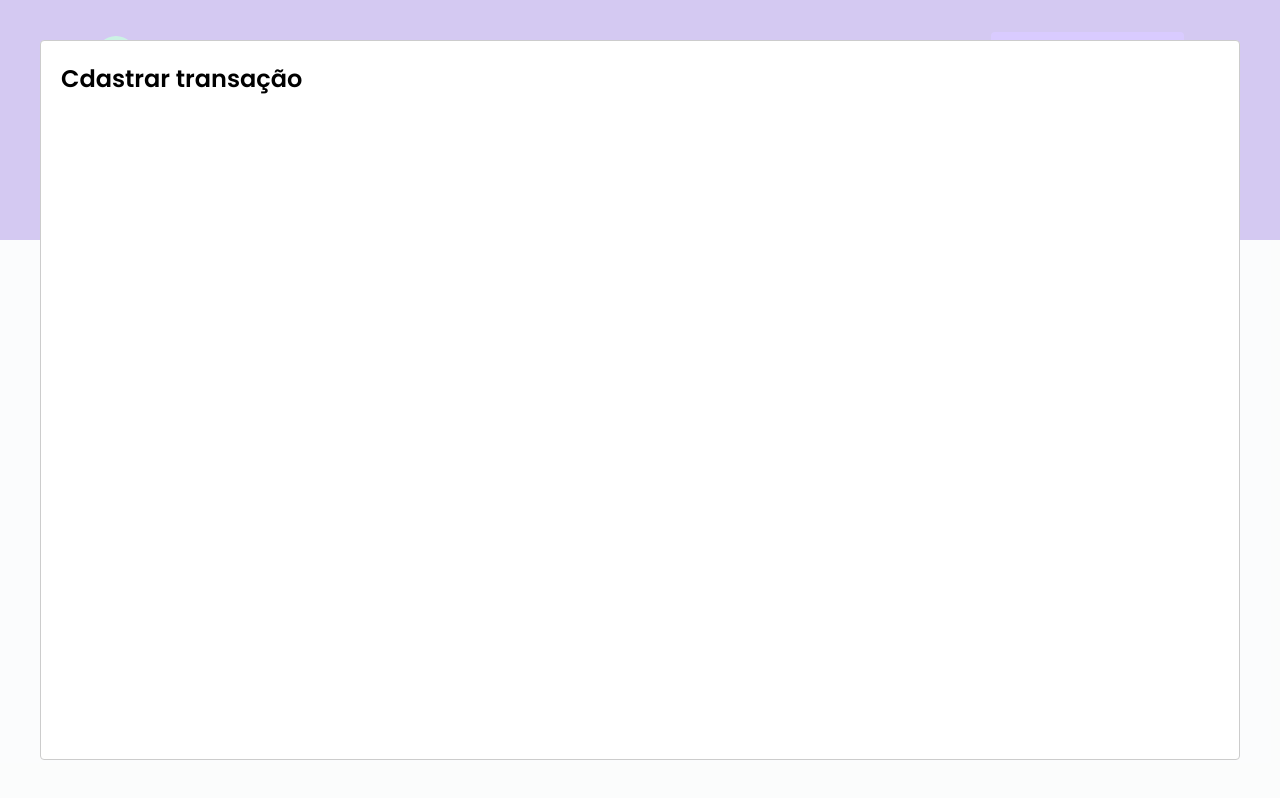
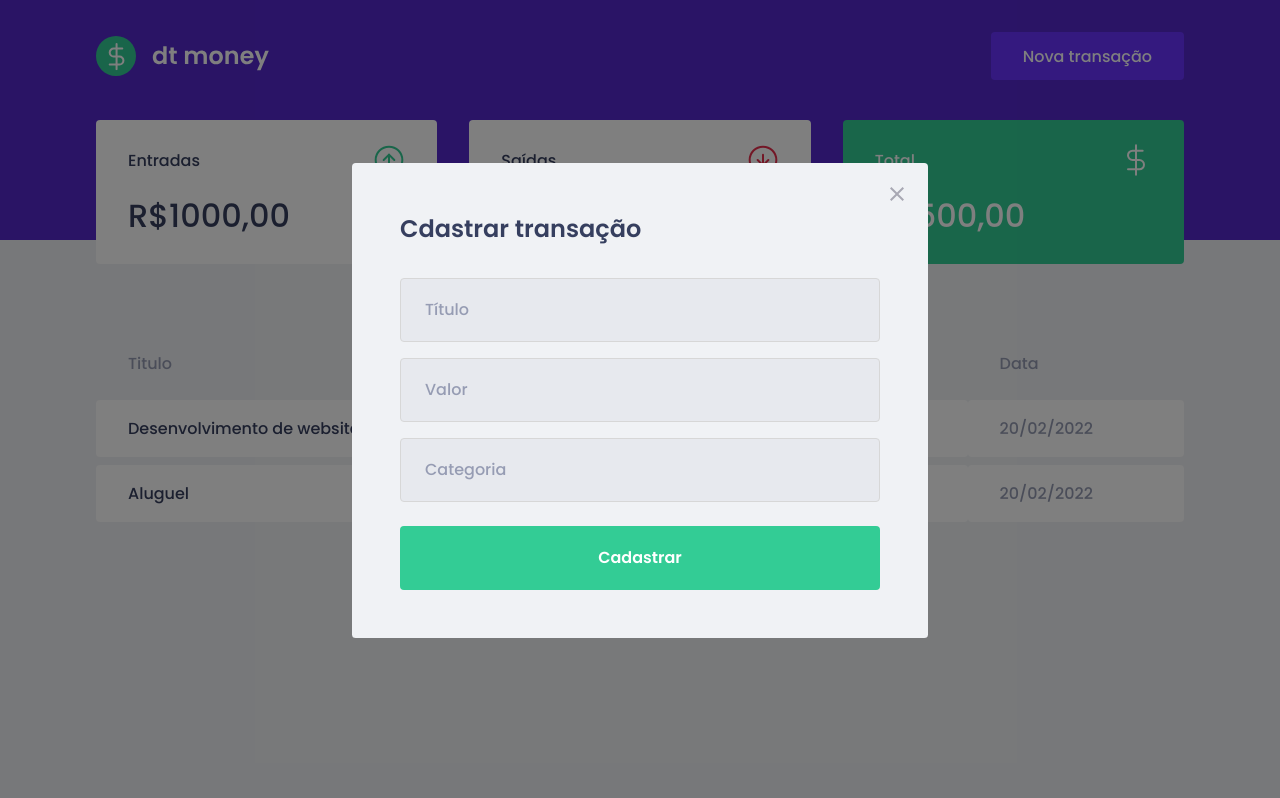
Before and after one commit to Ibsiany/ignite-react, a React (Create React App) app in the folder dtmoney/: page / in a window 1280 px wide. Both pictures are taken after a click on the button "Nova transação". Built offline with nearby package versions, Linux system fonts and the light colour scheme; no server answers; what miragejs would draw is missing.

Commit message:
estilizando modal

```diff
--- a/dtmoney/src/App.tsx
+++ b/dtmoney/src/App.tsx
@@ -1,10 +1,8 @@
 import { Header } from "./components/Header";
 import { Dashboard } from "./components/Dashboard";
 import { GlobalStyle } from "./styles/global"
-import Modal from 'react-modal';
 import { useState } from "react";
-
-Modal.setAppElement('#root')
+import { NewTransactionModal } from "./components/NewTransactionModal";
 
 export function App() {
   const [isNewTransactionModalOpen, setIsNewTransactionModalOpen] = useState(false);
@@ -21,14 +19,10 @@
     <>
       <Header onOpenNewTransactionModal={handleOpenNewTransactionModal}/>
       <Dashboard />
-
-      <Modal
-          isOpen={isNewTransactionModalOpen}
-          onRequestClose={handleCloseNewTransactionModal}
-      >
-        <h2>Cdastrar transação</h2>
-      </Modal>
-
+      <NewTransactionModal
+        isOpen={isNewTransactionModalOpen}
+        onRequestClose={handleCloseNewTransactionModal}
+      />
       <GlobalStyle />
     </>
   );
--- /dev/null
+++ b/dtmoney/src/components/NewTransactionModal/index.tsx
@@ -0,0 +1,40 @@
+import Modal from 'react-modal';
+import { Container } from './styles';
+import closeImg from '../../assets/close.svg'
+
+interface NewTransactionModalProps {
+    isOpen: boolean;
+    onRequestClose: () => void;
+}
+
+Modal.setAppElement('#root')
+
+export function NewTransactionModal({isOpen, onRequestClose}: NewTransactionModalProps){
+
+
+    return (
+        <Modal
+            isOpen={isOpen}
+            onRequestClose={onRequestClose}
+            overlayClassName="react-modal-overlay"
+            className="react-modal-contect"
+        >
+            <button
+                type="button"
+                onClick={onRequestClose}
+                className="react-modal-close"
+            >
+                <img src={closeImg} alt="Fechar modal" />
+            </button>
+            <Container>
+                <h2>Cdastrar transação</h2>
+
+                <input placeholder="Título"/>
+                <input type="number" placeholder="Valor"/>
+                <input placeholder="Categoria"/>
+
+                <button type="submit">Cadastrar</button>
+            </Container>
+        </Modal>
+    )
+}
--- /dev/null
+++ b/dtmoney/src/components/NewTransactionModal/styles.ts
@@ -0,0 +1,49 @@
+import styled from "styled-components";
+
+export const Container = styled.form`
+    h2 {
+        color: var(--text-title);
+        font-size: 1.5rem;
+        margin-bottom: 2rem;
+    }
+
+    input{
+        width: 100%;
+        padding: 0 1.5rem;
+        height: 4rem;
+        border-radius: 0.25rem;
+
+        border: 1px solid #d7d7d7;
+        background: #e7e9ee;
+
+        font-weight: 400;
+        font-size: 1rem;
+
+        &::placeholder {
+            color: var(--text-body);
+        }
+
+        & + input {
+            margin-top: 1rem;
+        }
+    }
+
+    button[type="submit"] {
+        width: 100%;
+        padding: 0 1.5rem;
+        height: 4rem;
+        background: var(--green);
+        color: #fff;
+        border-radius: 0.25rem;
+        border: 0;
+        font-size:1rem;
+        font-weight: 600;
+        margin-top: 1.5rem;
+
+        transition: filter 0.2s;
+
+        &:hover {
+            filter: brightness(0.9)
+        }
+    }
+`;
--- a/dtmoney/src/styles/global.ts
+++ b/dtmoney/src/styles/global.ts
@@ -53,4 +53,43 @@
       opacity: 0.6;
       cursor: not-allowed;
   }
+
+  .react-modal-overlay{
+    background: rgba(0,0,0,0.5);
+
+    position: fixed;
+
+    top: 0;
+    bottom: 0;
+    left: 0;
+    right: 0;
+
+    display: flex;
+    align-items: center;
+    justify-content: center;
+  }
+
+  .react-modal-contect {
+    width: 100%;
+    max-width: 576px;
+
+    background: var(--background);
+    padding: 3rem;
+    position: relative;
+    border-radius: 0.24rem;
+  }
+
+  .react-modal-close {
+    position: absolute;
+    right: 1.5rem;
+    top: 1.5rem;
+    border: 0;
+    background: transparent;
+
+    transition: filter 0.2s;
+
+    &:hover {
+      filter: brightness(0.8)
+    }
+  }
 `
```
